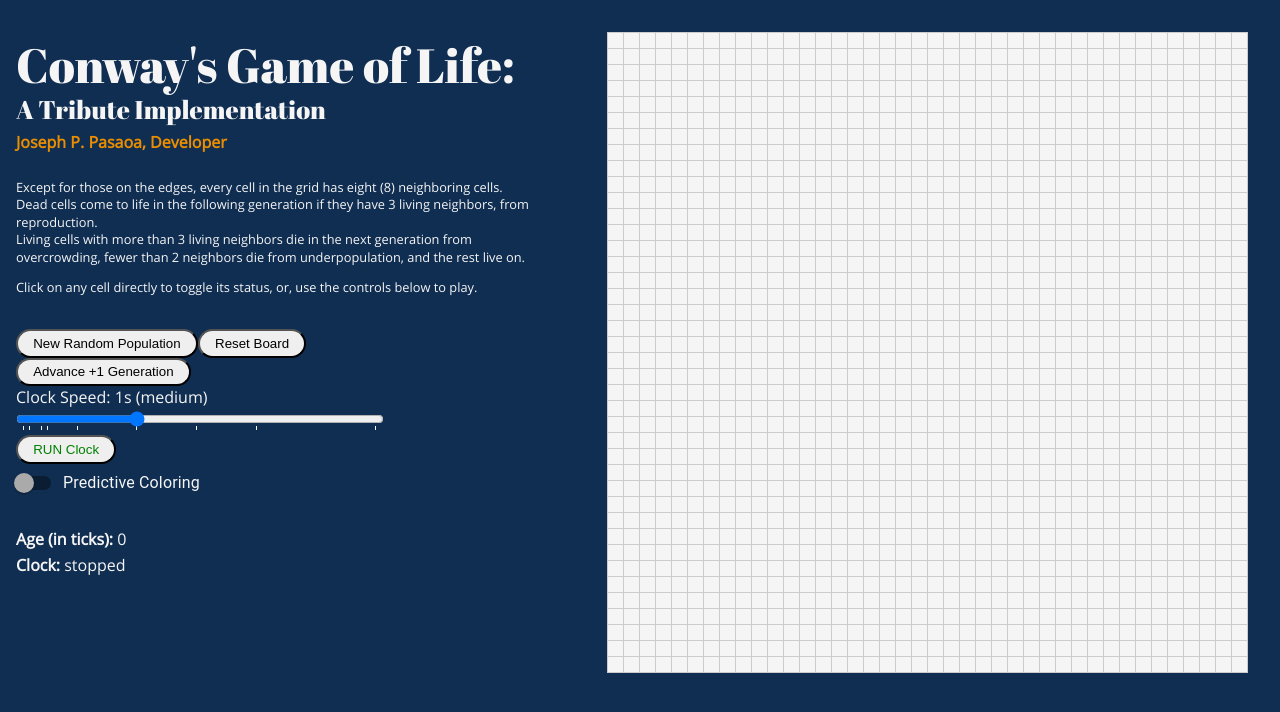
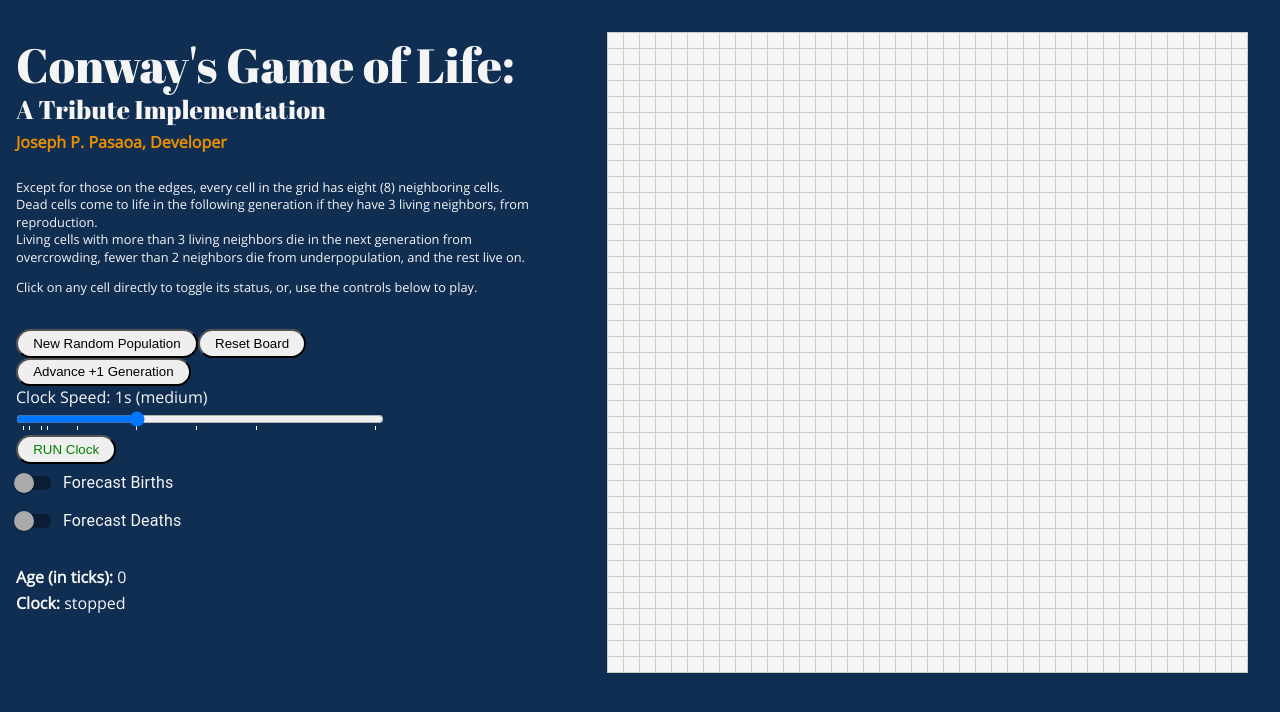
Before and after one commit to joseph-p-pasaoa/conways-game-of-life--react-ts, a React (Create React App) app: page / in a window 1280 px wide. Shown: the top 712 px of the page. Built offline with nearby package versions, Linux system fonts and the light colour scheme.

Commit message:
setup toggles for forecast options

```diff
--- a/src/components/Controls.tsx
+++ b/src/components/Controls.tsx
@@ -19,13 +19,15 @@ interface Props {
   classes: any;
   isClockRunning: boolean;
   tickDuration: number;
-  isPredictiveOn: boolean;
+  isForecastBirthsOn: boolean;
+  isForecastDeathsOn: boolean;
   handleGenNewRandomizedPopulation: () => void;
   handleGenNewBoard: () => void;
   handleChangeTickDuration: (event: ChangeEvent<HTMLInputElement>) => void;
   handleClickAdvanceOneTick: () => void;
   handleToggleClock: () => void;
-  handleChangePredictiveToggle: () => void;
+  handleToggleForecastBirths: () => void;
+  handleToggleForecastDeaths: () => void;
 }
 
 
@@ -53,13 +55,15 @@ const Controls = (props: Props) => {
     classes,
     isClockRunning,
     tickDuration,
-    isPredictiveOn,
+    isForecastBirthsOn,
+    isForecastDeathsOn,
     handleGenNewRandomizedPopulation,
     handleGenNewBoard,
     handleChangeTickDuration,
     handleClickAdvanceOneTick,
     handleToggleClock,
-    handleChangePredictiveToggle
+    handleToggleForecastBirths,
+    handleToggleForecastDeaths
   } = props;
 
 
@@ -139,8 +143,8 @@ const Controls = (props: Props) => {
       <FormControlLabel
         control={
           <Switch
-            checked={isPredictiveOn}
-            onChange={handleChangePredictiveToggle}
+            checked={isForecastBirthsOn}
+            onChange={handleToggleForecastBirths}
             classes={{
               switchBase: classes.colorSwitchBase,
               checked: classes.colorChecked,
@@ -148,7 +152,21 @@ const Controls = (props: Props) => {
             }}
           />
         }
-        label='Predictive Coloring'
+        label='Forecast Births'
+      />
+      <FormControlLabel
+        control={
+          <Switch
+            checked={isForecastDeathsOn}
+            onChange={handleToggleForecastDeaths}
+            classes={{
+              switchBase: classes.colorSwitchBase,
+              checked: classes.colorChecked,
+              track: classes.colorBar,
+            }}
+          />
+        }
+        label='Forecast Deaths'
       />
     </div>
   );
--- a/src/pages/Main.tsx
+++ b/src/pages/Main.tsx
@@ -30,7 +30,8 @@ const Main = () => {
   const [tickDuration, setTickDuration] = useState(1000);  // number in milliseconds (ms)
   const [ticksPassed, setTicksPassed] = useState(0);
   const [isClockRunning, setIsClockRunning] = useState(false);
-  const [isPredictiveOn, setIsPredictiveOn] = useState(false);
+  const [isForecastBirthsOn, setIsForecastBirthsOn] = useState(false);
+  const [isForecastDeathsOn, setIsForecastDeathsOn] = useState(false);
 
   useEffect(() => {
     let clock: NodeJS.Timer;
@@ -73,8 +74,11 @@ const Main = () => {
     setBoard(new GameBoard());
   }
 
-  const handleChangePredictiveToggle = () => {
-    setIsPredictiveOn(!isPredictiveOn);
+  const handleToggleForecastBirths = () => {
+    setIsForecastBirthsOn(!isForecastBirthsOn);
+  }
+  const handleToggleForecastDeaths = () => {
+    setIsForecastDeathsOn(!isForecastDeathsOn);
   }
 
 
@@ -87,11 +91,13 @@ const Main = () => {
         <Controls
           isClockRunning={isClockRunning}
           tickDuration={tickDuration}
-          isPredictiveOn={isPredictiveOn}
+          isForecastBirthsOn={isForecastBirthsOn}
+          isForecastDeathsOn={isForecastDeathsOn}
           handleGenNewRandomizedPopulation={handleGenNewRandomizedPopulation}
           handleGenNewBoard={handleGenNewBoard}
           handleChangeTickDuration={handleChangeTickDuration}
-          handleChangePredictiveToggle={handleChangePredictiveToggle}
+          handleToggleForecastBirths={handleToggleForecastBirths}
+          handleToggleForecastDeaths={handleToggleForecastDeaths}
           handleClickAdvanceOneTick={handleClickAdvanceOneTick}
           handleToggleClock={handleToggleClock}
         />
```
